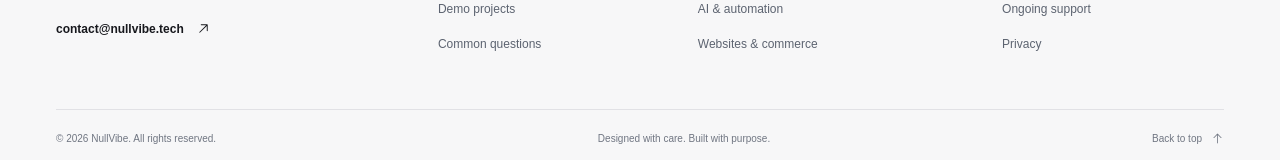
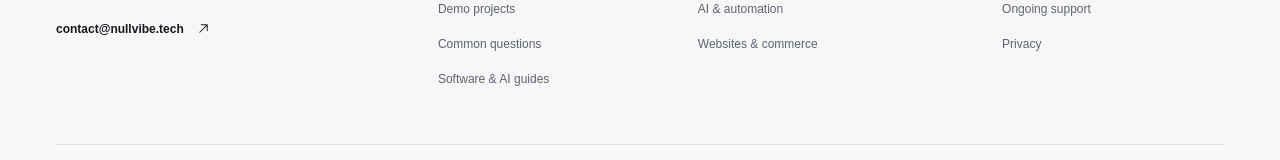
Before and after one commit to NullVibe-D/website--NullVibe-, a React (Vite) app: page / in a window 1280 px wide. Shown: the part 4975-5135 px from the top of the page. Built offline with nearby package versions, Linux system fonts and the light colour scheme; no server answers.

Commit message:
Add editorial guides to internal navigation

```diff
--- a/src/components.jsx
+++ b/src/components.jsx
@@ -144,6 +144,7 @@ export function Footer() {
             <Link to="/process">Our process</Link>
             <Link to="/demos">Demo projects</Link>
             <Link to="/faq">Common questions</Link>
+            <Link to="/insights">Software & AI guides</Link>
           </div>
           <div className="footer-group">
             <h2>Expertise</h2>
```
